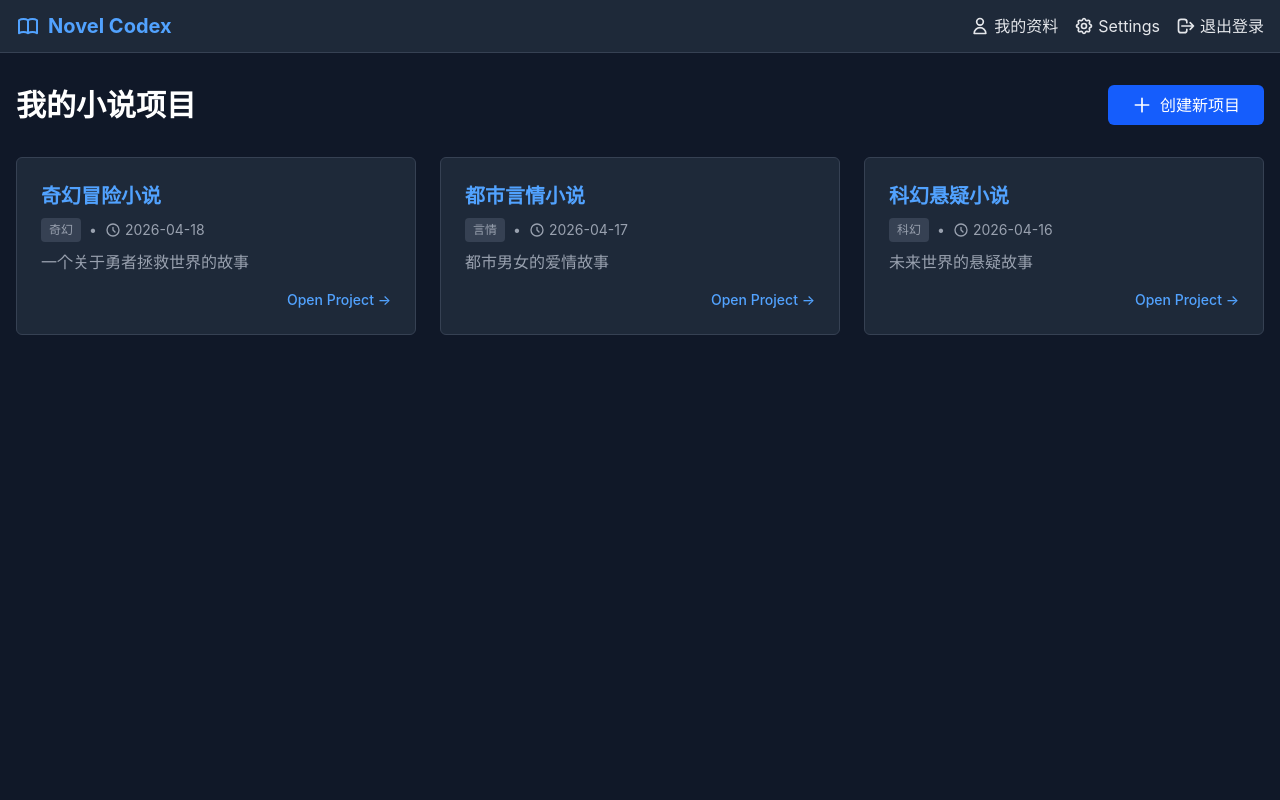
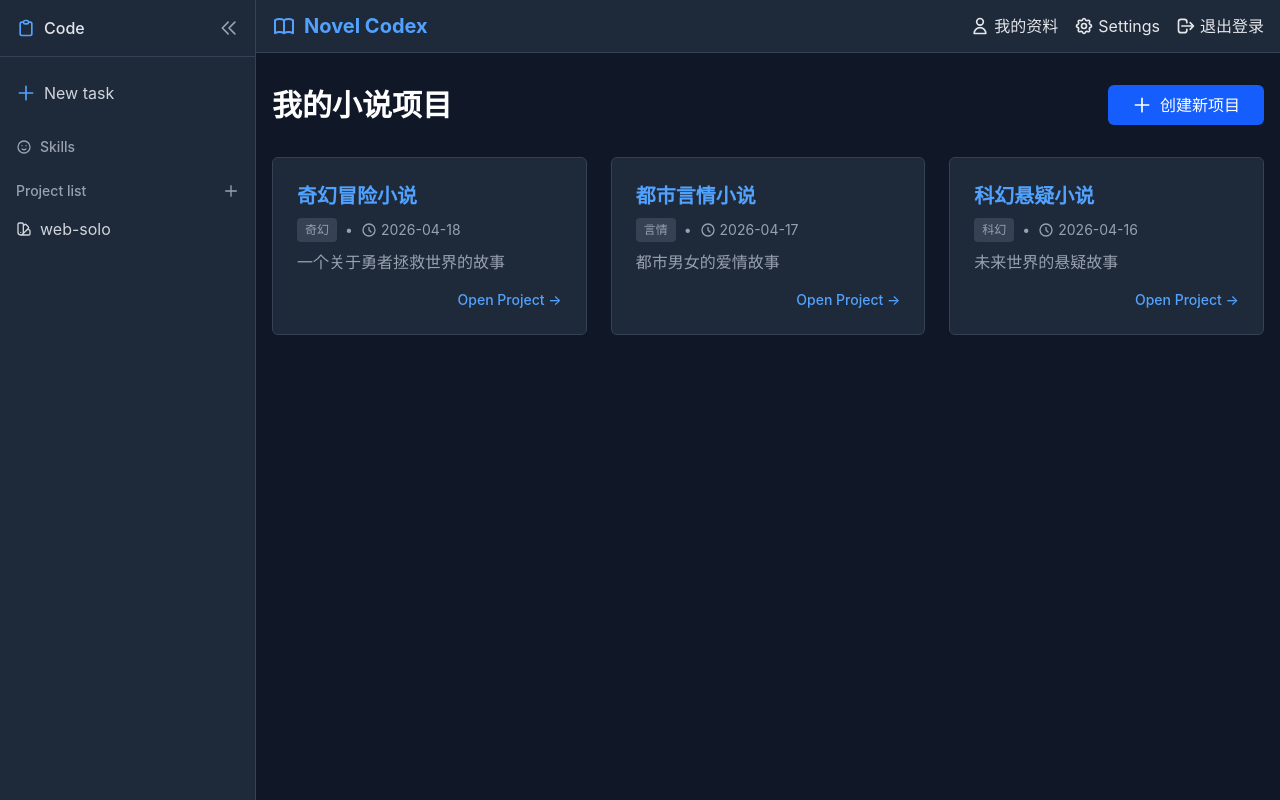
Before and after one commit to MOmo-zg/web-solo, a SvelteKit app: page / in a window 1280 px wide. Built offline with nearby package versions, Linux system fonts and the light colour scheme.

Commit message:
feat: 开发小说创作 Agent 界面
Co-authored-by: traeagent <traeagent@users.noreply.github.com>

```diff
--- a/src/routes/+layout.svelte
+++ b/src/routes/+layout.svelte
@@ -3,9 +3,76 @@
 	import favicon from '$lib/assets/favicon.svg';
 
 	let { children } = $props();
+	let sidebarOpen = true;
+
+	function toggleSidebar() {
+		sidebarOpen = !sidebarOpen;
+	}
 </script>
 
 <svelte:head><link rel="icon" href={favicon} /></svelte:head>
-<div class="min-h-screen bg-gray-900 text-gray-200">
-	{@render children()}
+<div class="min-h-screen bg-gray-900 text-gray-200 flex">
+	<!-- 左侧边栏 -->
+	<div class={`${sidebarOpen ? 'w-64' : 'w-0'} bg-gray-800 border-r border-gray-700 transition-all duration-300 ease-in-out overflow-hidden`}>
+		<div class="p-4 border-b border-gray-700 flex justify-between items-center">
+			<div class="flex items-center space-x-2">
+				<svg xmlns="http://www.w3.org/2000/svg" class="h-5 w-5 text-blue-400" fill="none" viewBox="0 0 24 24" stroke="currentColor">
+					<path stroke-linecap="round" stroke-linejoin="round" stroke-width="2" d="M9 5H7a2 2 0 00-2 2v12a2 2 0 002 2h10a2 2 0 002-2V7a2 2 0 00-2-2h-2M9 5a2 2 0 002 2h2a2 2 0 002-2M9 5a2 2 0 012-2h2a2 2 0 012 2" />
+				</svg>
+				<span class="font-medium">Code</span>
+			</div>
+			<button onclick={toggleSidebar} class="text-gray-400 hover:text-white">
+				<svg xmlns="http://www.w3.org/2000/svg" class="h-5 w-5" fill="none" viewBox="0 0 24 24" stroke="currentColor">
+					<path stroke-linecap="round" stroke-linejoin="round" stroke-width="2" d="M11 19l-7-7 7-7m8 14l-7-7 7-7" />
+				</svg>
+			</button>
+		</div>
+
+		<div class="p-4 space-y-6">
+			<!-- New Task -->
+			<div>
+				<button class="flex items-center space-x-2 text-gray-300 hover:text-white w-full text-left py-2">
+					<svg xmlns="http://www.w3.org/2000/svg" class="h-5 w-5 text-blue-400" fill="none" viewBox="0 0 24 24" stroke="currentColor">
+						<path stroke-linecap="round" stroke-linejoin="round" stroke-width="2" d="M12 4v16m8-8H4" />
+					</svg>
+					<span>New task</span>
+				</button>
+			</div>
+
+			<!-- Skills -->
+			<div>
+				<div class="flex items-center space-x-2 text-gray-400 mb-2">
+					<svg xmlns="http://www.w3.org/2000/svg" class="h-4 w-4" fill="none" viewBox="0 0 24 24" stroke="currentColor">
+						<path stroke-linecap="round" stroke-linejoin="round" stroke-width="2" d="M14.828 14.828a4 4 0 01-5.656 0M9 10h.01M15 10h.01M21 12a9 9 0 11-18 0 9 9 0 0118 0z" />
+					</svg>
+					<span class="text-sm font-medium">Skills</span>
+				</div>
+			</div>
+
+			<!-- Project List -->
+			<div>
+				<div class="flex items-center justify-between text-gray-400 mb-2">
+					<span class="text-sm font-medium">Project list</span>
+					<button class="text-gray-400 hover:text-white">
+						<svg xmlns="http://www.w3.org/2000/svg" class="h-4 w-4" fill="none" viewBox="0 0 24 24" stroke="currentColor">
+							<path stroke-linecap="round" stroke-linejoin="round" stroke-width="2" d="M12 4v16m8-8H4" />
+						</svg>
+					</button>
+				</div>
+				<div class="space-y-1">
+					<div class="flex items-center space-x-2 text-gray-300 hover:text-white py-2">
+						<svg xmlns="http://www.w3.org/2000/svg" class="h-4 w-4" fill="none" viewBox="0 0 24 24" stroke="currentColor">
+							<path stroke-linecap="round" stroke-linejoin="round" stroke-width="2" d="M7 21a4 4 0 01-4-4V5a2 2 0 012-2h4a2 2 0 012 2v12a4 4 0 01-4 4zm0 0h12a2 2 0 002-2v-4a2 2 0 00-2-2h-2.343M11 7.343l1.657-1.657a2 2 0 012.828 0l2.829 2.829a2 2 0 010 2.828l-8.486 8.485M7 17h.01" />
+						</svg>
+						<span>web-solo</span>
+					</div>
+				</div>
+			</div>
+		</div>
+	</div>
+
+	<!-- 主内容区域 -->
+	<div class="flex-1">
+		{@render children()}
+	</div>
 </div>
--- a/src/routes/+page.svelte
+++ b/src/routes/+page.svelte
@@ -39,7 +39,6 @@
 	const t = getTranslations();
 </script>
 
-<div class="min-h-screen bg-gray-900 text-gray-200">
 <!-- 顶部导航栏 -->
 <nav class="bg-gray-800 border-b border-gray-700">
 	<div class="container mx-auto px-4 py-3 flex justify-between items-center">
@@ -119,4 +118,3 @@
 		</div>
 	{/if}
 </div>
-</div>
```
Lines whose indentation alone changed are shown as unchanged.
